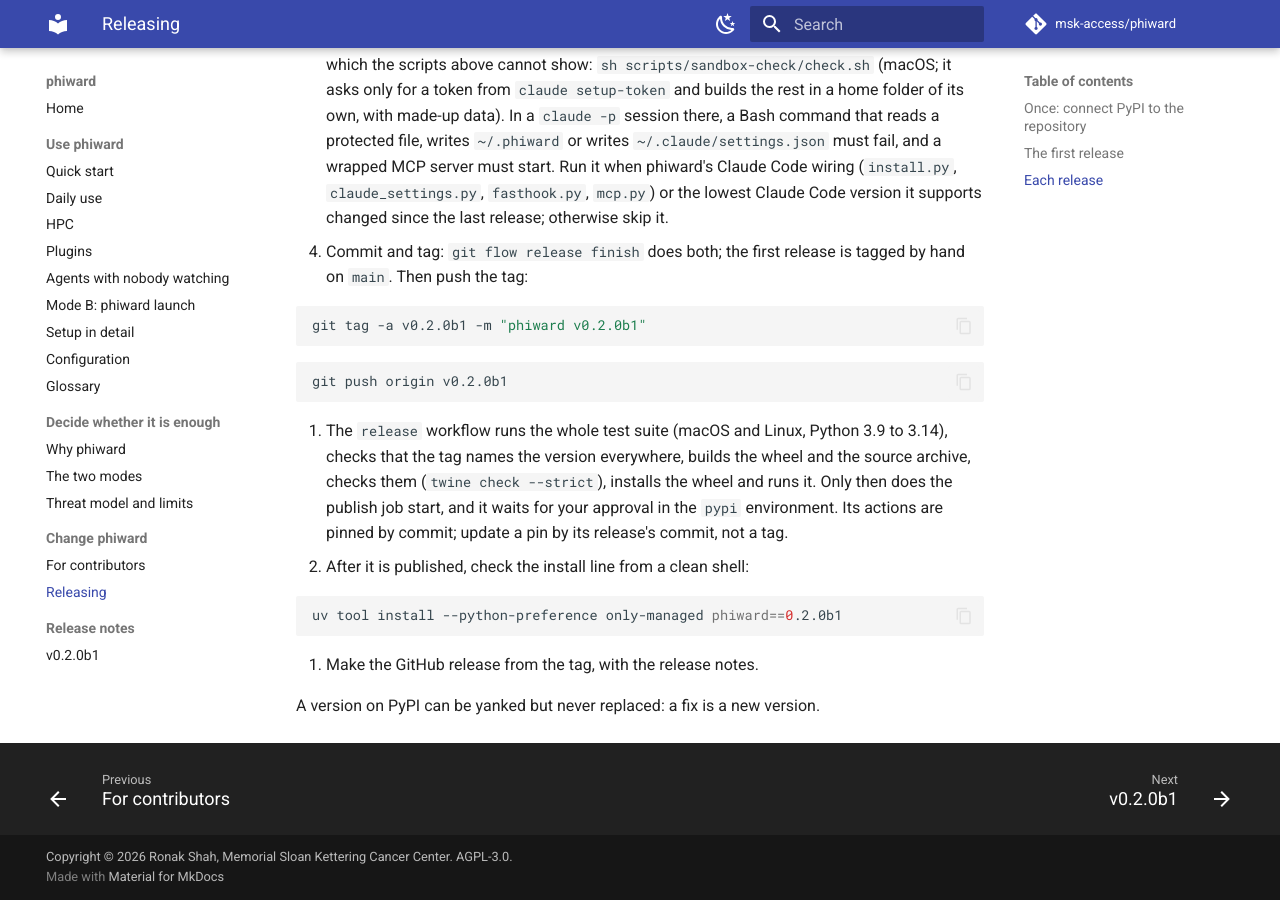
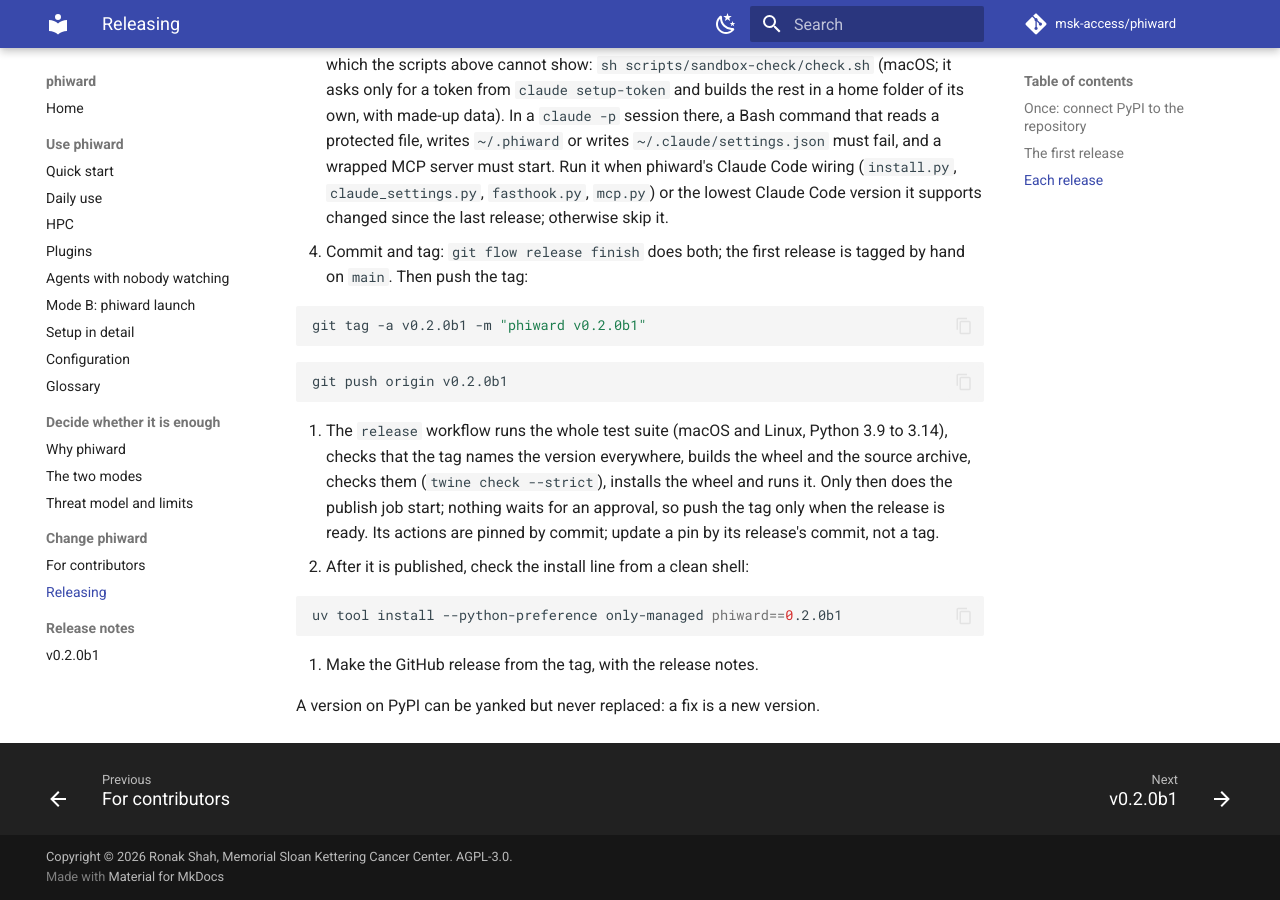
Before and after one commit to msk-access/phiward, an MkDocs documentation site: the page built from docs/releasing.md, in a window 1280 px wide and 900 px high, scrolled down 1428 px. Built offline with MkDocs 1.6.1 and Material for MkDocs 9.7.7, drawn with Linux system fonts in a browser that asks for light colours; comment, search, counter and statistics services are not loaded; some of the changed text lies outside the part shown.

Commit message:
Publish without a GitHub environment, as gbcms and krewlyzer do

````diff
--- a/docs/releasing.md
+++ b/docs/releasing.md
@@ -13,7 +13,8 @@ release; after that, the project's own **Settings → Publishing**), and enter:
 - Owner: `msk-access`
 - Repository name: `phiward`
 - Workflow name: `release.yml`
-- Environment name: `pypi`. Create that environment in the repository settings (Settings, Environments) with yourself as a required reviewer, so a pushed tag waits for your approval before it publishes.
+- Environment name: leave it empty. The publish job runs in no GitHub environment, as in gbcms
+  and krewlyzer: a pushed tag publishes once the tests and checks pass.
 
 A pending publisher does not reserve the name: the first publish creates the project. So
 **publish the first release before the repository is public**: until then, anyone could take
@@ -71,8 +72,8 @@ Then push `main`, `develop` and the tag.
 5. The `release` workflow runs the whole test suite (macOS and Linux, Python 3.9 to 3.14),
    checks that the tag names the version everywhere, builds the wheel and the source archive,
    checks them (`twine check --strict`), installs the wheel and runs it. Only then does the
-   publish job start, and it waits for your approval in the `pypi` environment. Its actions are pinned by commit; update a pin by its release's
-   commit, not a tag.
+   publish job start; nothing waits for an approval, so push the tag only when the release is
+   ready. Its actions are pinned by commit; update a pin by its release's commit, not a tag.
 6. After it is published, check the install line from a clean shell:
 
    ```bash
````
Also changed, not shown: 1 other file.
